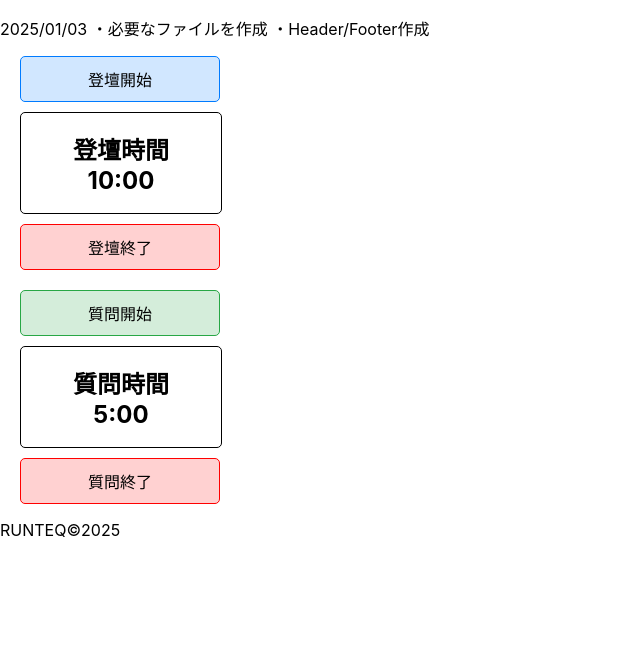
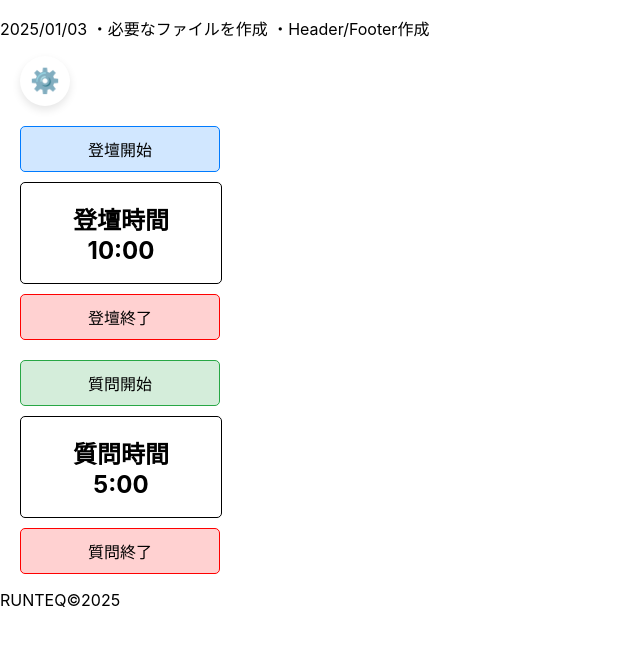
Before and after one commit to RUNTEQ-Isamin-Michi-Sakupi/lets-shuffle, a React (Create React App) app in the folder src/: page / in a window 1280 px wide. Shown: the top 646 px of the page, without its empty margins (0-640 px from the left). Built offline with nearby package versions, Linux system fonts and the light colour scheme.

Commit message:
設定ボタンの表示

```diff
--- /dev/null
+++ b/package.json
@@ -0,0 +1,5 @@
+{
+  "dependencies": {
+    "react-icons": "^5.4.0"
+  }
+}
--- a/src/src/03_views/components/atoms/SettingButton.jsx
+++ b/src/src/03_views/components/atoms/SettingButton.jsx
@@ -0,0 +1,64 @@
+import React, { useState } from 'react';
+import Setting from '../blocks/Setting'; // 設定画面をインポート
+
+const SettingButton = () => {
+    const [isMenuOpen, setIsMenuOpen] = useState(false); // メニューの開閉状態を管理
+
+    // メニューの開閉を切り替える関数
+    const toggleMenu = () => {
+        setIsMenuOpen(!isMenuOpen);
+    };
+
+    return (
+        <div style={{ position: 'relative' }}>
+            {/* 設定ボタン */}
+            <button
+                onClick={toggleMenu}
+                style={{
+                    backgroundColor: '#fff', // 背景色
+                    color: '#fff', // テキストの色
+                    border: 'none', // 枠線をなしに
+                    borderRadius: '50%', // 角丸（円形にする）
+                    padding: '10px', // 余白
+                    fontSize: '24px', // フォントサイズ
+                    cursor: 'pointer', // マウスカーソルで指を表示
+                    boxShadow: '0 4px 8px rgba(0, 0, 0, 0.1)', // ボックスシャドウ
+                    transition: 'background-color 0.3s ease', // 背景色のトランジション
+                    width: '50px', // ボタンの幅
+                    height: '50px', // ボタンの高さ
+                    display: 'flex', // アイコンを中央に配置
+                    justifyContent: 'center', // アイコンを中央に配置
+                    alignItems: 'center', // アイコンを中央に配置
+                    marginLeft: '20px', // ボタンの左側に余白を設定
+                    marginBottom: '20px', // ボタンの下側に余白を設定
+                }}
+                onMouseEnter={(e) => e.target.style.backgroundColor = '#ADD8E6'} // ホバー時の背景色
+                onMouseLeave={(e) => e.target.style.backgroundColor = '#fff'} // ホバー解除時の背景色
+            >
+                ⚙️
+            </button>
+
+            {/* 設定メニュー */}
+            {isMenuOpen && (
+                <div
+                    style={{
+                        position: 'absolute',
+                        top: '60px', // ボタンの下に表示
+                        left: '0',
+                        backgroundColor: '#fff',
+                        border: '1px solid #ccc',
+                        borderRadius: '8px',
+                        boxShadow: '0px 4px 8px rgba(0, 0, 0, 0.1)',
+                        padding: '15px',
+                        zIndex: 100,
+                        width: '250px', // メニューの幅
+                    }}
+                >
+                    <Setting /> {/* 設定画面コンポーネント */}
+                </div>
+            )}
+        </div>
+    );
+};
+
+export default SettingButton;
--- a/src/src/03_views/components/blocks/Setting.jsx
+++ b/src/src/03_views/components/blocks/Setting.jsx
@@ -0,0 +1,13 @@
+import React from 'react';
+
+const Setting = () => {
+    return (
+        <div>
+            {/* 設定画面の内容 */}
+            <h2>設定画面</h2>
+            {/* 他の設定項目 */}
+        </div>
+    );
+};
+
+export default Setting;
--- a/src/src/index.js
+++ b/src/src/index.js
@@ -5,12 +5,14 @@ import Header from'./03_views/components/blocks/Header';
 import App from './App';
 import Footer from'./03_views/components/blocks/Footer';
 import InputTime from'./03_views/components/atoms/InputTime'; // カウントダウンタイマーを表示するコンポーネント みちが追加
+import SettingButton from'./03_views/components/atoms/SettingButton'; // 設定画面を表示するコンポーネント みちが追加
 import reportWebVitals from './reportWebVitals';
 
 const root = ReactDOM.createRoot(document.getElementById('root'));
 root.render(
   <React.StrictMode>
     <Header />
+    <SettingButton /> {/* 設定画面を表示するボタン */}
     <InputTime /> {/* コンポーネントをアプリの一部として表示させるためにみちが追加 */}
     <Footer />
   </React.StrictMode>
```
Also changed, not shown: 1 other file (tests, documents, lock files or other folders).
